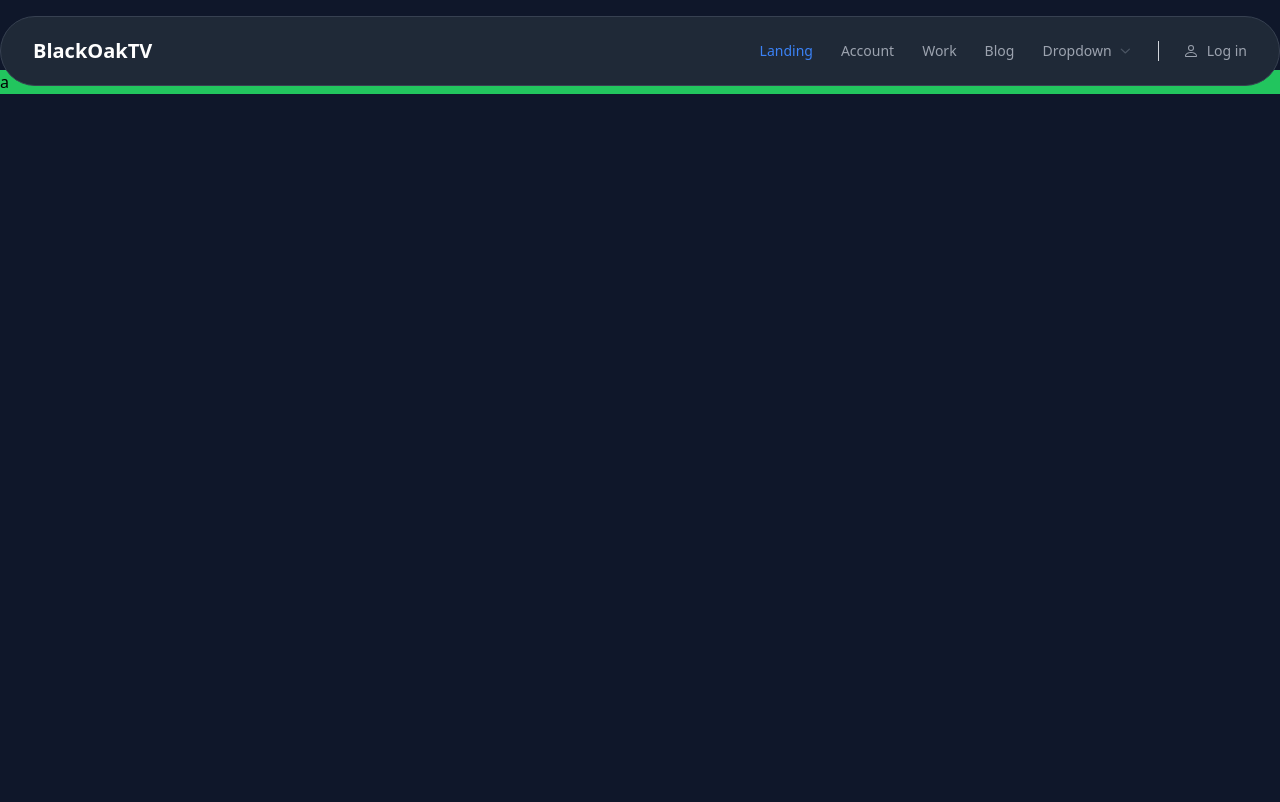
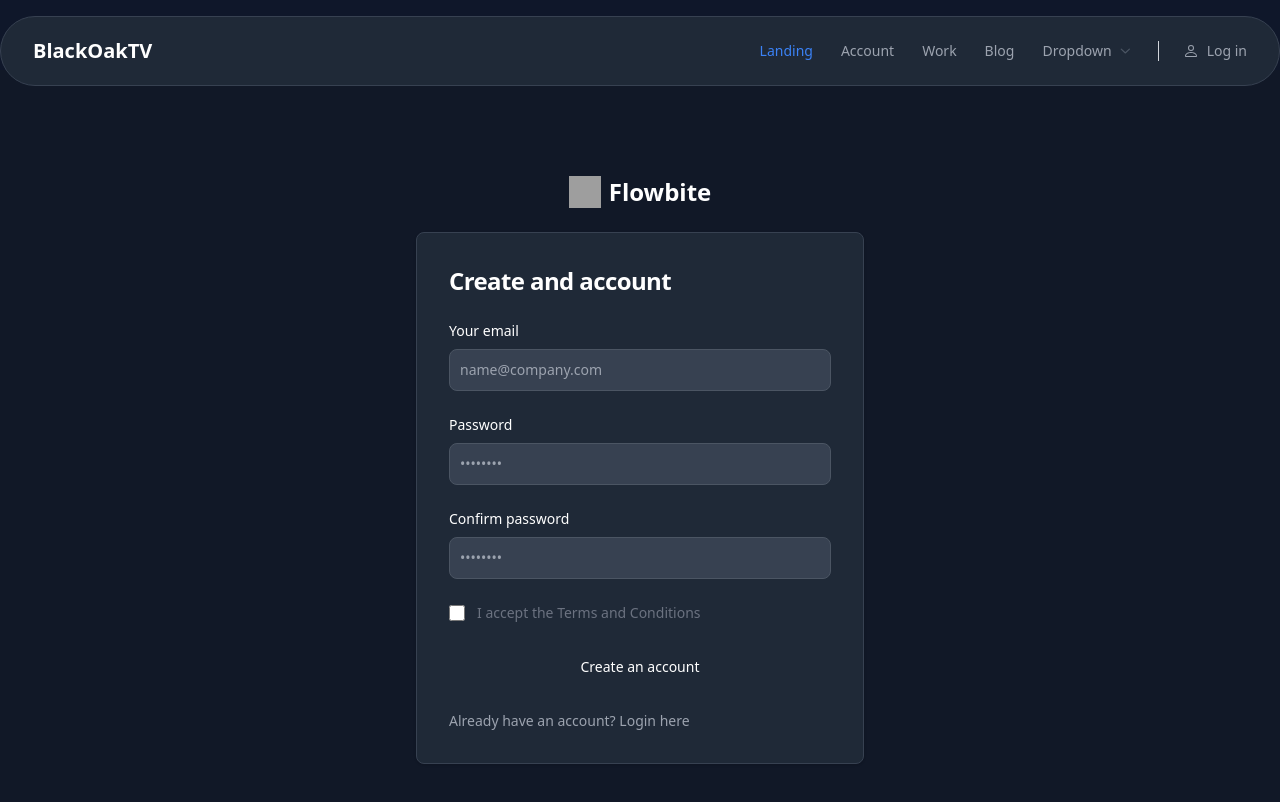
Before and after one commit to obiknows/btv-take-home, a Next.js app: page /login in a window 1280 px wide. Shown: the top 802 px of the page. Built offline with nearby package versions, Linux system fonts and the light colour scheme; grey boxes are pictures that could not be loaded.

Commit message:
added in login

```diff
--- a/pages/login.tsx
+++ b/pages/login.tsx
@@ -1,11 +1,105 @@
 import type { NextPage } from "next";
-import Link from "next/link";
 import Layout from "../components/Layout";
 
-const LoginPage: NextPage = () => (
-  <Layout title="Log In | Black Oak TV">
-    <div className="w-screen h-full bg-green-500">a</div>
+const LogInPage: NextPage = () => (
+  <Layout title="Sign Up | Black Oak TV">
+    <section className="bg-gray-900">
+      <div className="flex flex-col items-center justify-center px-6 py-8 mx-auto md:h-screen lg:py-0">
+        <a
+          href="#"
+          className="flex items-center mb-6 text-2xl font-semibold text-white"
+        >
+          <img
+            className="w-8 h-8 mr-2"
+            src="https://flowbite.s3.amazonaws.com/blocks/marketing-ui/logo.svg"
+            alt="logo"
+          />
+          Flowbite
+        </a>
+        <div className="w-full rounded-lg shadow border md:mt-0 sm:max-w-md xl:p-0 bg-gray-800 border-gray-700">
+          <div className="p-6 space-y-4 md:space-y-6 sm:p-8">
+            <h1 className="text-xl font-bold leading-tight tracking-tight  md:text-2xl text-white">
+              Create and account
+            </h1>
+            <form className="space-y-4 md:space-y-6" action="#">
+              <div>
+                <label className="block mb-2 text-sm font-medium  text-white">
+                  Your email
+                </label>
+                <input
+                  type="email"
+                  name="email"
+                  id="email"
+                  className=" border  text-gray-900 sm:text-sm rounded-lg focus:ring-primary-600 focus:border-primary-600 block w-full p-2.5 bg-gray-700 border-gray-600 placeholder-gray-400 text-white focus:ring-blue-500 focus:border-blue-500"
+                  placeholder="name@company.com"
+                />
+              </div>
+              <div>
+                <label className="block mb-2 text-sm font-medium  text-white">
+                  Password
+                </label>
+                <input
+                  type="password"
+                  name="password"
+                  id="password"
+                  placeholder="••••••••"
+                  className=" border sm:text-sm rounded-lg focus:ring-primary-600 focus:border-primary-600 block w-full p-2.5 bg-gray-700 border-gray-600 placeholder-gray-400 text-white focus:ring-blue-500 focus:border-blue-500"
+                />
+              </div>
+              <div>
+                <label className="block mb-2 text-sm font-medium  text-white">
+                  Confirm password
+                </label>
+                <input
+                  type="confirm-password"
+                  name="confirm-password"
+                  id="confirm-password"
+                  placeholder="••••••••"
+                  className="border  text-gray-900 sm:text-sm rounded-lg focus:ring-primary-600 focus:border-primary-600 block w-full p-2.5 bg-gray-700 border-gray-600 placeholder-gray-400 text-white focus:ring-blue-500 focus:border-blue-500"
+                />
+              </div>
+              <div className="flex items-start">
+                <div className="flex items-center h-5">
+                  <input
+                    id="terms"
+                    aria-describedby="terms"
+                    type="checkbox"
+                    className="w-4 h-4 border border-gray-300 rounded bg-gray-50 focus:ring-3 focus:ring-primary-300 bg-gray-700 border-gray-600 focus:ring-primary-600 ring-offset-gray-800"
+                  />
+                </div>
+                <div className="ml-3 text-sm">
+                  <label className="font-light text-gray-500 text-gray-300">
+                    I accept the{" "}
+                    <a
+                      className="font-medium text-primary-600 hover:underline text-primary-500"
+                      href="#"
+                    >
+                      Terms and Conditions
+                    </a>
+                  </label>
+                </div>
+              </div>
+              <button
+                type="submit"
+                className="w-full text-white bg-primary-600 hover:bg-primary-700 focus:ring-4 focus:outline-none focus:ring-primary-300 font-medium rounded-lg text-sm px-5 py-2.5 text-center bg-primary-600 hover:bg-primary-700 focus:ring-primary-800"
+              >
+                Create an account
+              </button>
+              <p className="text-sm font-light  text-gray-400">
+                Already have an account?{" "}
+                <a
+                  href="#"
+                  className="font-medium text-primary-600 hover:underline text-primary-500"
+                >
+                  Login here
+                </a>
+              </p>
+            </form>
+          </div>
+        </div>
+      </div>
+    </section>
   </Layout>
 );
 
-export default LoginPage;
+export default LogInPage;
```
